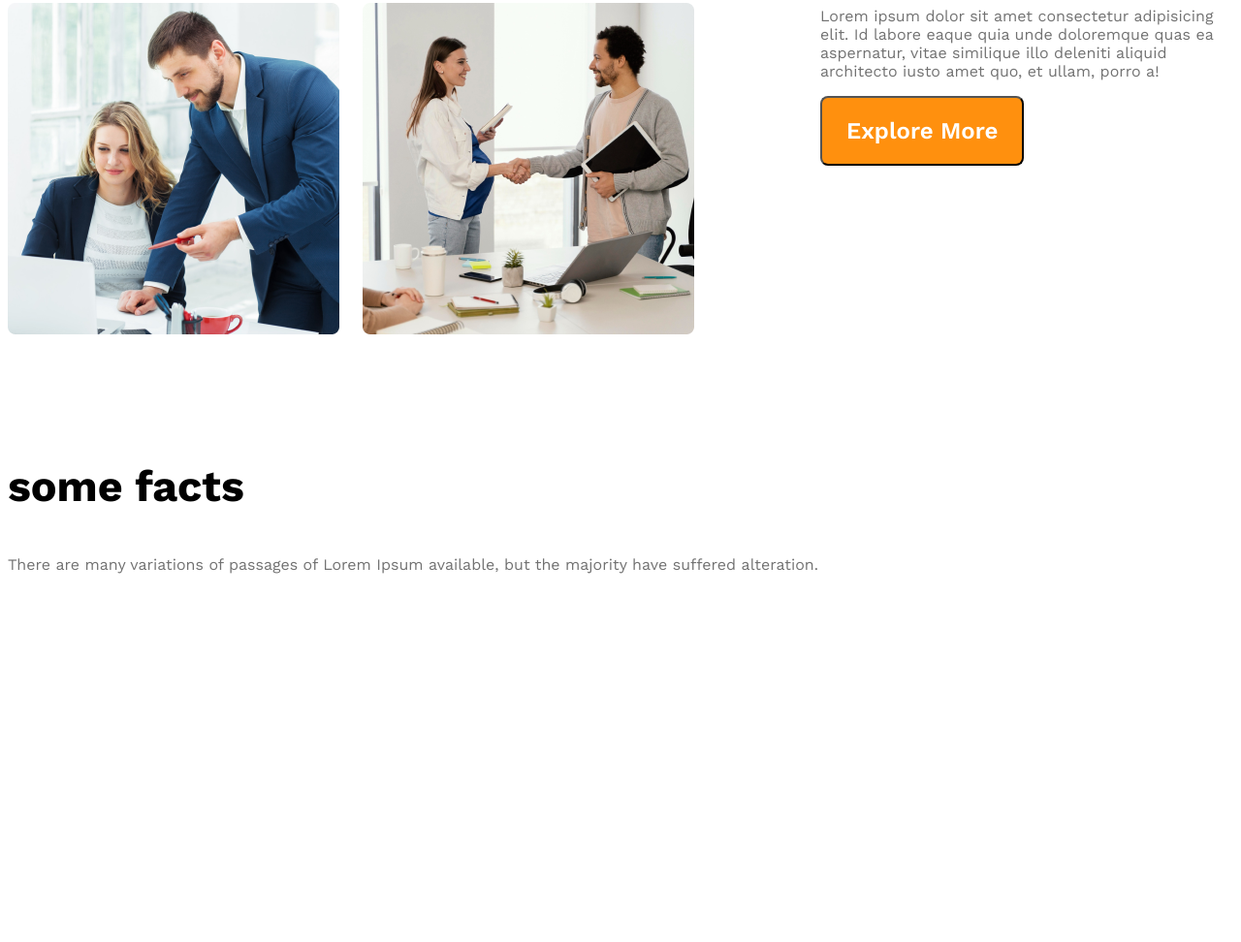
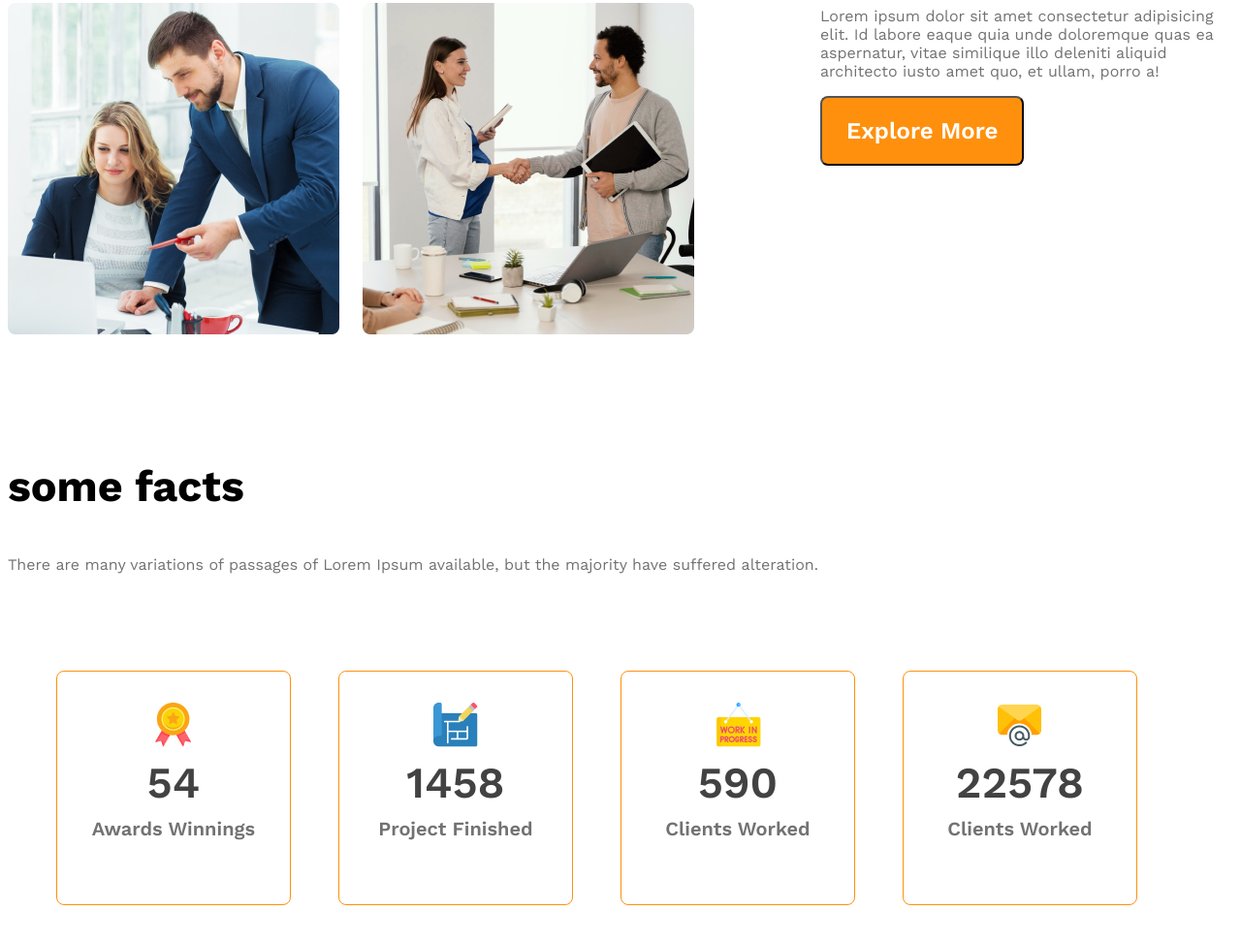
Before and after one commit to hossainpiash2221/g3-architects-web, a plain HTML site: page index.html in a window 1280 px wide. Shown: the part 1686-2658 px from the top of the page at 97% size. Before the commit the page ends 2567 px from the top, so only its background shows below. Drawn offline with nearby package versions, Linux system fonts and the light colour scheme.

Commit message:
added some facts

```diff
--- a/index.html
+++ b/index.html
@@ -68,26 +68,26 @@
                 There are many variations of passages of Lorem Ipsum available, but the majority have suffered alteration.
             </p>
             <div class="facts-container">
-                <!-- .fact*4>img.fact-icon+h4.fact-number+h5.fact-name -->
-                <div class="fact">
-                    <img src="" alt="" class="fact-icon">
-                    <h4 class="fact-number"></h4>
-                    <h5 class="fact-name"></h5>
+                <!-- .fact-card*4>img.fact-icon+h4.fact-number+h5.fact-name -->
+                <div class="fact-card">
+                    <img src="images/icons/ribon.png" alt="" class="fact-icon">
+                    <h4 class="fact-number">54</h4>
+                    <h5 class="fact-name">Awards Winnings</h5>
                 </div>
-                <div class="fact">
-                    <img src="" alt="" class="fact-icon">
-                    <h4 class="fact-number"></h4>
-                    <h5 class="fact-name"></h5>
+                <div class="fact-card">
+                    <img src="images/icons/projects.png" alt="" class="fact-icon">
+                    <h4 class="fact-number">1458</h4>
+                    <h5 class="fact-name">Project Finished</h5>
                 </div>
-                <div class="fact">
-                    <img src="" alt="" class="fact-icon">
-                    <h4 class="fact-number"></h4>
-                    <h5 class="fact-name"></h5>
+                <div class="fact-card">
+                    <img src="images/icons/customers.png" alt="" class="fact-icon">
+                    <h4 class="fact-number">590</h4>
+                    <h5 class="fact-name">Clients Worked</h5>
                 </div>
-                <div class="fact">
-                    <img src="" alt="" class="fact-icon">
-                    <h4 class="fact-number"></h4>
-                    <h5 class="fact-name"></h5>
+                <div class="fact-card">
+                    <img src="images/icons/email.png" alt="" class="fact-icon">
+                    <h4 class="fact-number">22578</h4>
+                    <h5 class="fact-name">Clients Worked</h5>
                 </div>
             </div>
          </section>
--- a/styles/styles.css
+++ b/styles/styles.css
@@ -14,7 +14,7 @@
 
 }
 
-main > section{
+main>section {
     margin-top: 130px;
 }
 
@@ -23,7 +23,7 @@ main > section{
     color: #424242;
 }
 
-.text-primary{
+.text-primary {
     color: rgb(255, 144, 14);
 }
 
@@ -45,19 +45,19 @@ main > section{
     font-family: Work Sans;
     font-size: 1.5rem;
     font-weight: 600;
-   padding: 20px 25px;
+    padding: 20px 25px;
 
 
     text-align: center;
 }
 
-main{
+main {
     max-width: 1440px;
     margin: 0 auto;
 }
 
-.section-title{
-    font-size:2.8rem ;
+.section-title {
+    font-size: 2.8rem;
     font-weight: 700;
 }
 
@@ -106,38 +106,94 @@ main{
     font-size: 4rem;
 }
 
-.banner-image{
+.banner-image {
     width: 100%;
 }
 
 /* team and feature related styles */
-.teams{
+.teams {
     align-items: center;
 }
 
-.team-img-container{
+.team-img-container {
     display: grid;
-    grid-template-columns: repeat(2,1fr);
-    gap:24px
+    grid-template-columns: repeat(2, 1fr);
+    gap: 24px
 }
-.our-features{
+
+.our-features {
     margin-left: 130px;
     max-width: 530px;
 }
 
-#quick-list{
+#quick-list {
     font-weight: 500;
 }
+
+/* some facts  related styles */
+
+.fact-card {
+    box-sizing: border-box;
+    border: 1px solid rgb(255, 144, 14);
+    border-radius: 8px;
+    width: 241.83px;
+    height: 241.83px;
+    display: flex;
+    justify-content: center;
+    align-items: center;
+    flex-direction: column;
+
+}
+
+.facts-container {
+
+    display: grid;
+    grid-template-columns: repeat(4, 1fr);
+    margin: 100px 50px;
+
+
+}
+.fact-card{
+    padding: 45px 35px;
+}
+
+.fact-number {
+    color: rgb(66, 66, 66);
+    font-family: Work Sans;
+    font-size: 45px;
+    font-weight: 600;
+    line-height: 53px;
+    text-align: left;
+    margin-top: 10px;
+    margin-bottom: 10px;
+}
+
+.fact-name {
+    color: rgb(114, 114, 114);
+    font-family: Work Sans;
+    font-size: 20px;
+    font-weight: 600;
+    line-height: 23px;
+    margin-top: 0px;
+
+
+}
+
 /* responsive media query */
 
-@media screen and (max-width:576px){
-    .navbar, .nav-link,.teams{
-       flex-direction: column;
+@media screen and (max-width:576px) {
+
+    .navbar,
+    .nav-link,
+    .teams {
+        flex-direction: column;
     }
-    .team-img-container{
-        grid-template-columns: repeat(1,1fr);
+
+    .team-img-container {
+        grid-template-columns: repeat(1, 1fr);
     }
-    .our-features{
+
+    .our-features {
         margin: 0px 20px;
     }
 
@@ -145,10 +201,11 @@ main{
 
 
 @media screen and (min-width:577px) and (max-width:992px) {
-    .teams{
+    .teams {
         flex-direction: column;
     }
-    .our-features{
+
+    .our-features {
         margin: 0px 20px;
         max-width: 708px;
     }
```
